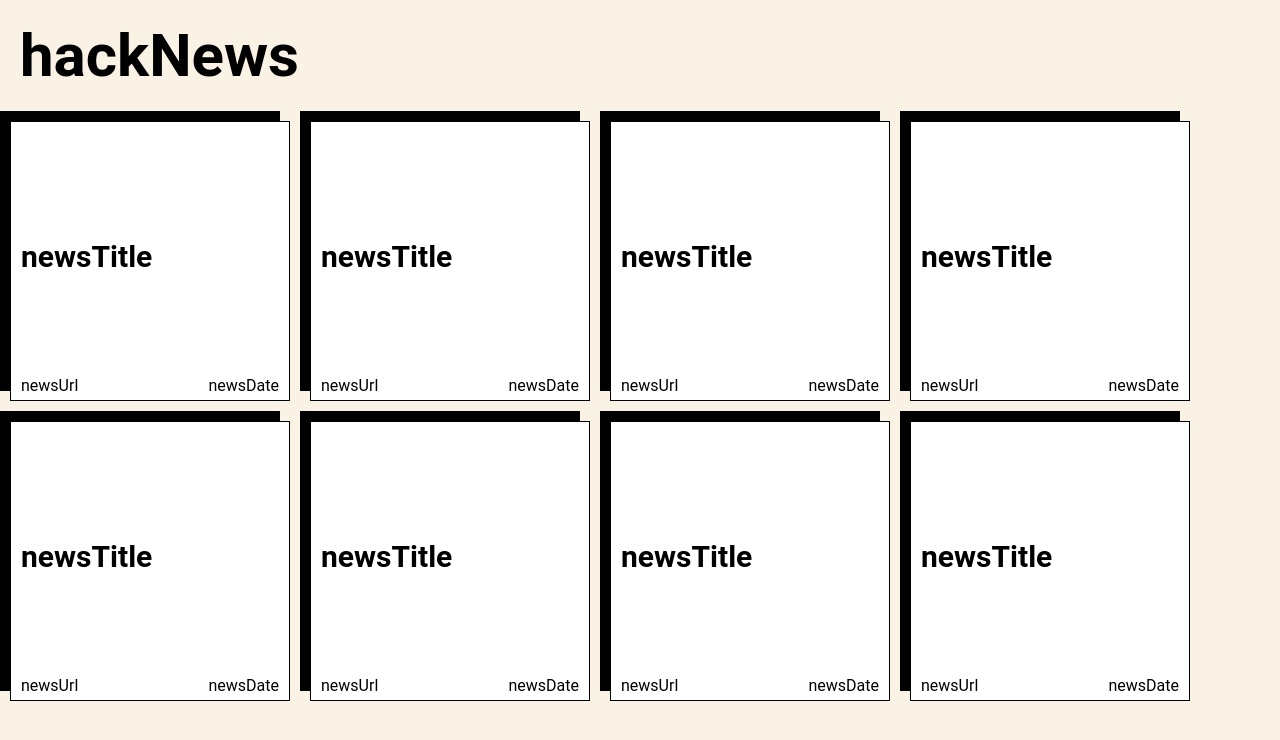
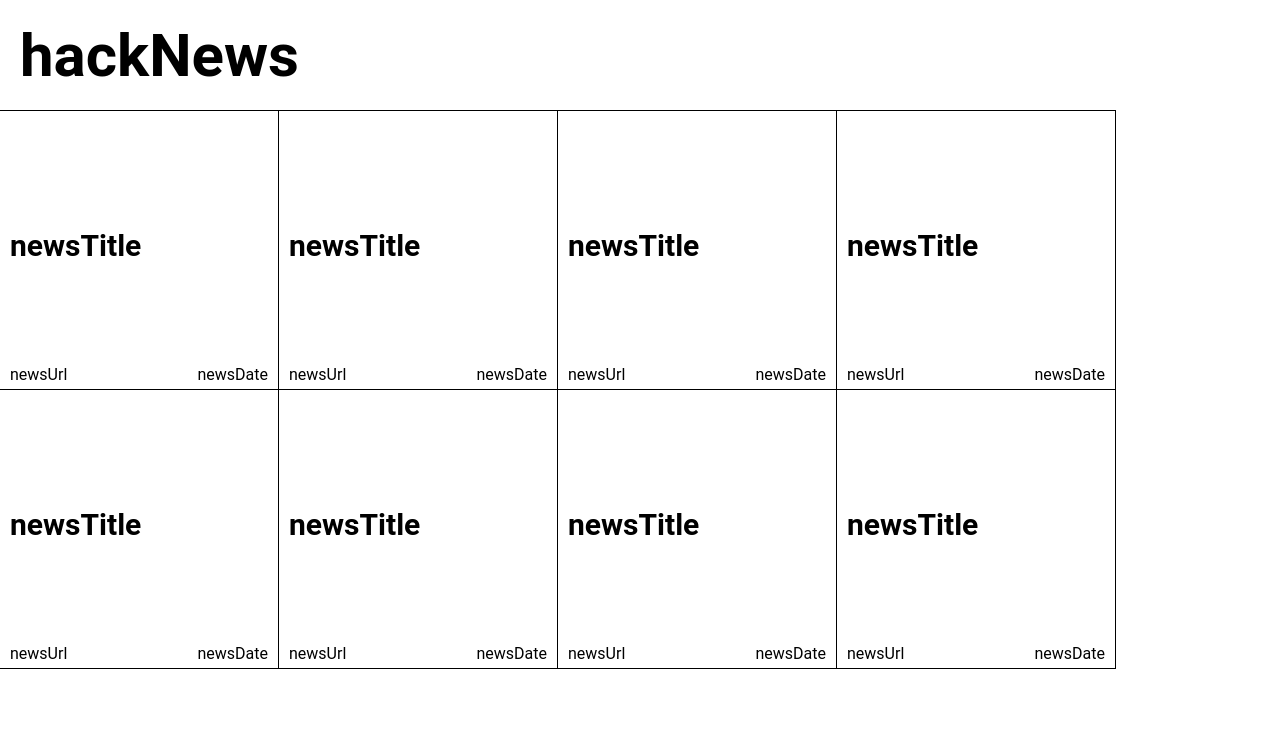
Before and after one commit to gatteoelmo/hackNews, a plain HTML site: page index.html in a window 1280 px wide. Drawn offline with Linux system fonts and the light colour scheme.

Commit message:
Update styles.css

```diff
--- a/css/styles.css
+++ b/css/styles.css
@@ -6,7 +6,6 @@
 
 body {
     font-family: 'Roboto', sans-serif;
-    background-color: rgba(250, 235, 215, 0.604);
 }
 
 h1 {
@@ -27,22 +26,18 @@ main {
     display: flex;
     flex-wrap: wrap;
     justify-content: space-between;
-    background-color: rgb(255, 255, 255);
     align-items: end;
     border: solid 1px black;
     height: 280px;
     width: 280px;
-    /* margin-top: -1px;
-    margin-left: -1px; */
-    margin: 10px;
+    margin-top: -1px;
+    margin-left: -1px;
     padding: 5px 10px;
-    /* border-radius: 10px; */
-    box-shadow: -10px -10px black;
-
 }
 
 .container div {
     align-items: end;
+    fo
 }
 
 .newsTitle {
```
